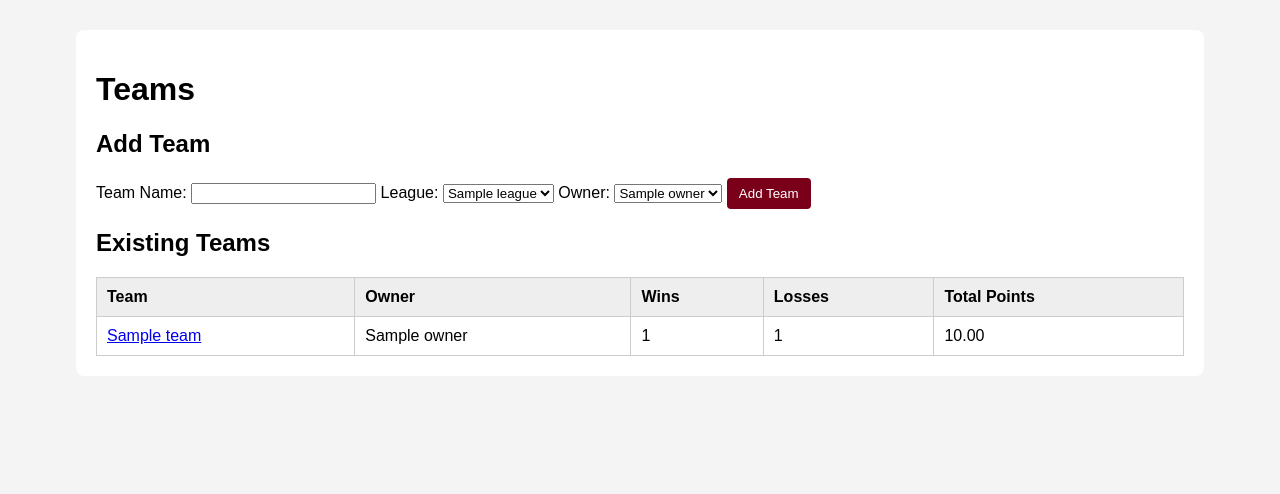
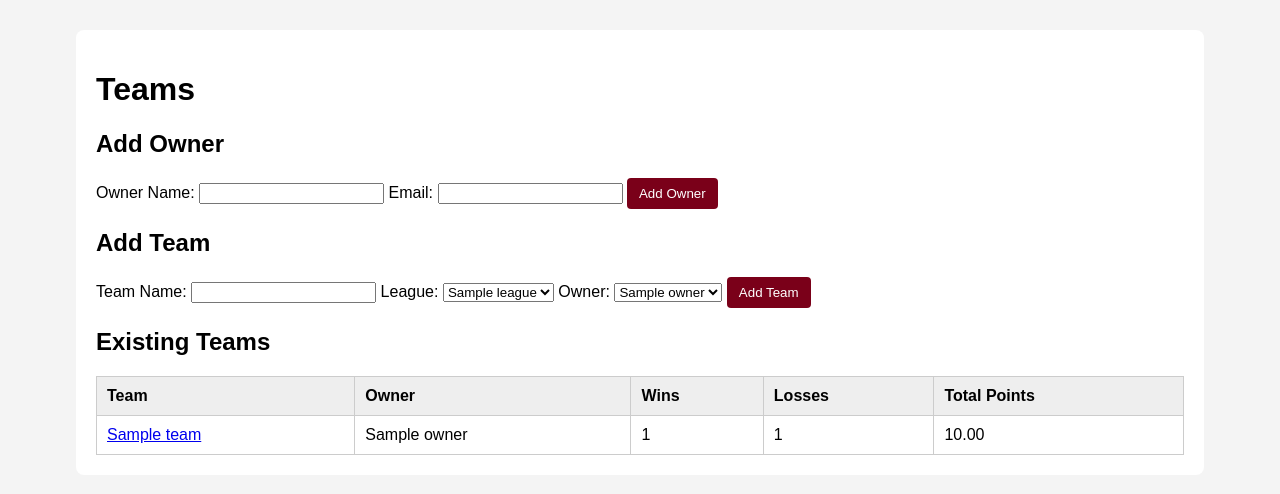
Before and after one commit to luka-husar07/fantasy_football_database, a Flask app: page /teams in a window 1280 px wide. Shown: the part 42-536 px from the top of the page. Run offline with Flask 3, Linux system fonts and the light colour scheme; tables that the repository leaves empty hold one stand-in row (values such as "Sample post").

Commit message:
Updated owners and teams

```diff
--- a/app.py
+++ b/app.py
@@ -68,6 +68,24 @@ def teams():
     cursor.close()
     conn.close()
     return render_template("teams.html", teams=teams, owners=owners, leagues=leagues)
+
+@app.route("/add_owner", methods=["POST"])
+def add_owner():
+    owner_name = request.form["owner_name"]
+    email = request.form["email"]
+
+    conn = get_db_connection()
+    cursor = conn.cursor()
+
+    cursor.execute("""
+        INSERT INTO Owner (owner_name, email)
+        VALUES (%s, %s)
+    """, (owner_name, email))
+    conn.commit()
+
+    cursor.close()
+    conn.close()
+    return redirect(url_for("teams"))
 
 @app.route("/team/<int:team_id>/roster")
 def roster(team_id):
--- a/templates/teams.html
+++ b/templates/teams.html
@@ -2,6 +2,15 @@
 
 {% block content %}
 <h1>Teams</h1>
+
+<h2>Add Owner</h2>
+<form method="POST" action="/add_owner">
+    <label>Owner Name:</label>
+    <input type="text" name="owner_name" required>
+    <label>Email:</label>
+    <input type="text" name="email" required>
+    <button type="submit">Add Owner</button>
+</form>
 
 <h2>Add Team</h2>
 <form method="POST">
```
